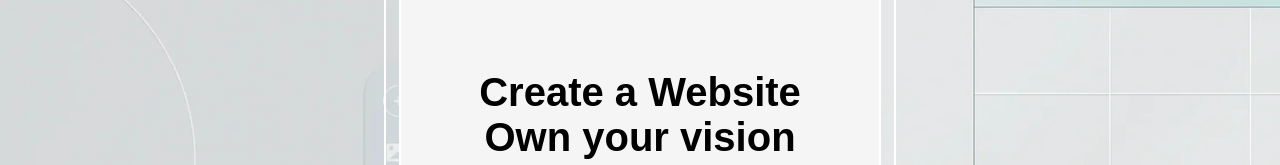
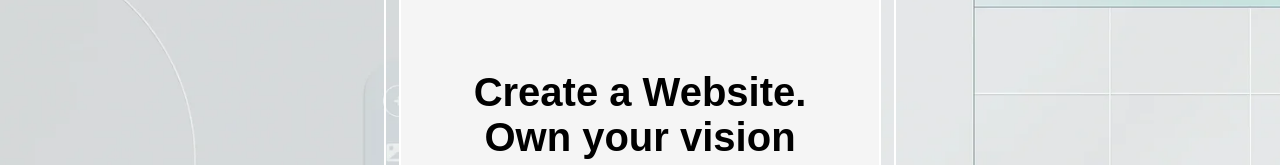
Before and after one commit to RajputSneha17/CSS, a plain HTML site: page index.html in a window 1280 px wide. Shown: the part 196-361 px from the top of the page. Drawn offline with Linux system fonts and the light colour scheme.

Commit message:
Update index.html

```diff
--- a/index.html
+++ b/index.html
@@ -12,7 +12,7 @@
         <div class="section-div">
             <div class="section-div-content">
                 <div class="heading">
-                    <h1>Create a Website</h1>
+                    <h1>Create a Website.</h1>
                     <h1>Own your vision</h1>
                 </div>
                 <div class="input-button">
```
